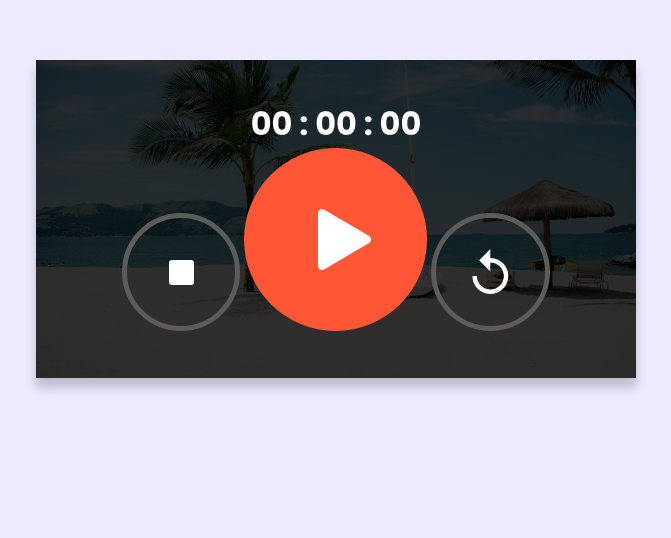
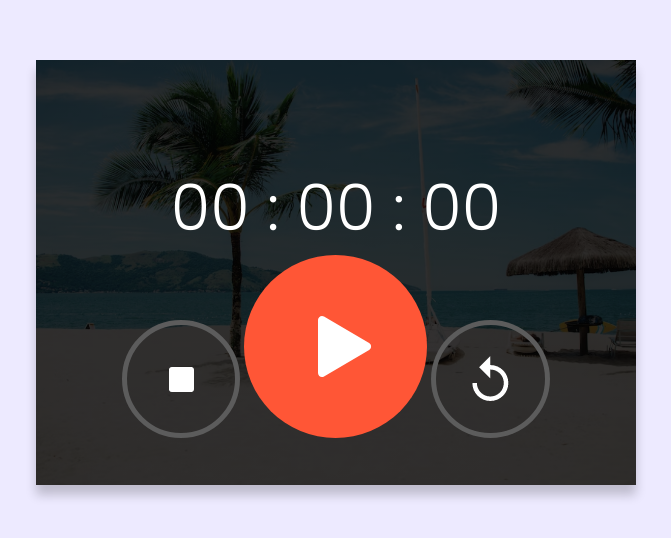
Before and after one commit to Harjot2552/stopwatch, a plain HTML site: page index.html in a window 1280 px wide. Shown: the part 140-678 px from the top of the page, without its empty margins (304-975 px from the left). Drawn offline with Linux system fonts and the light colour scheme.

Commit message:
Made the heading of the webpage bigger

```diff
--- a/style.css
+++ b/style.css
@@ -25,3 +25,10 @@ body{
     margin: 200px auto 0;
     box-shadow: 0 10px 10px rgba(0,0,0,0.2);
 }
+
+.stopwatch h1{
+    margin-top: 60px;
+    font-size: 64px;
+    font-weight: 300;
+
+}
```
